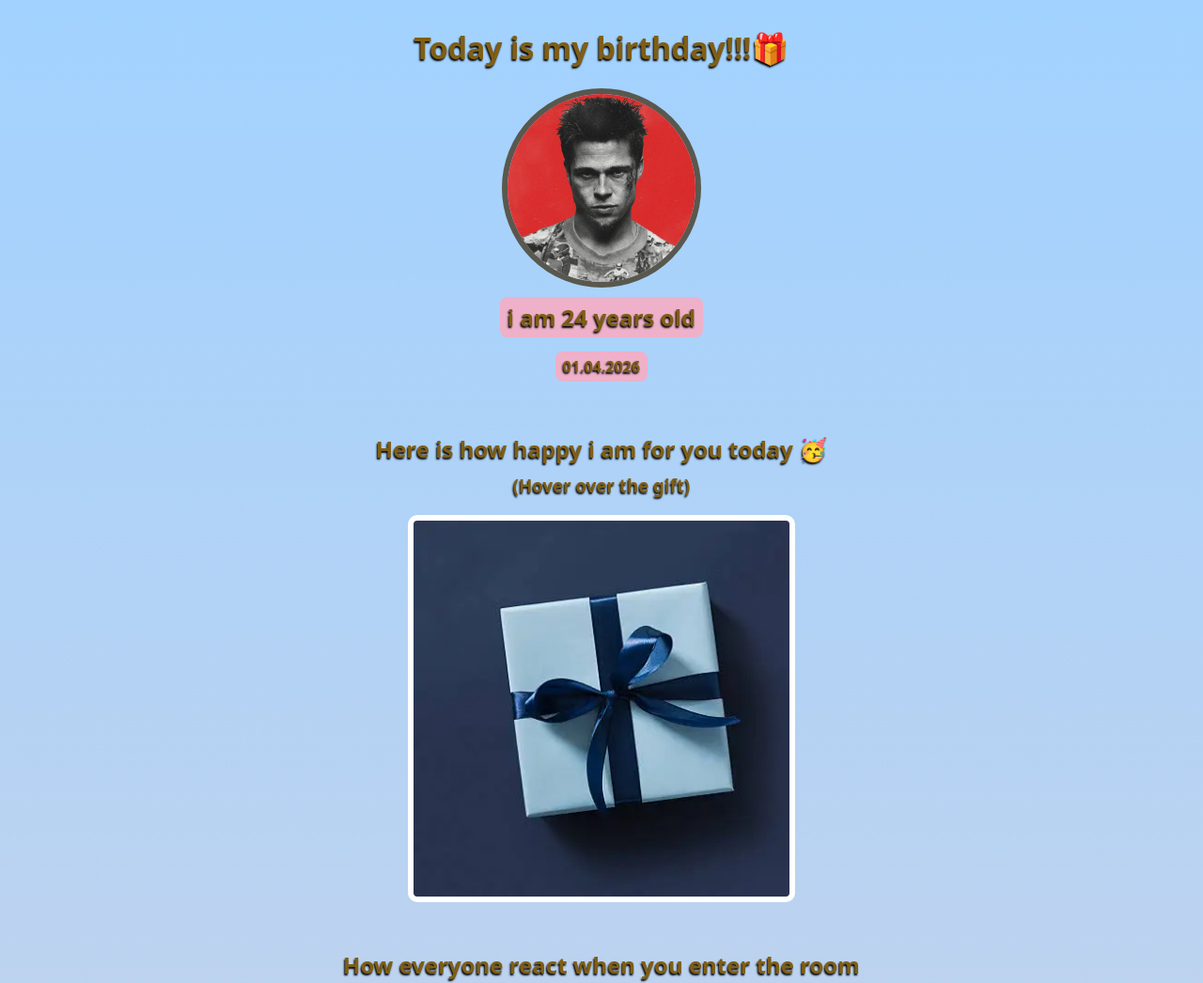
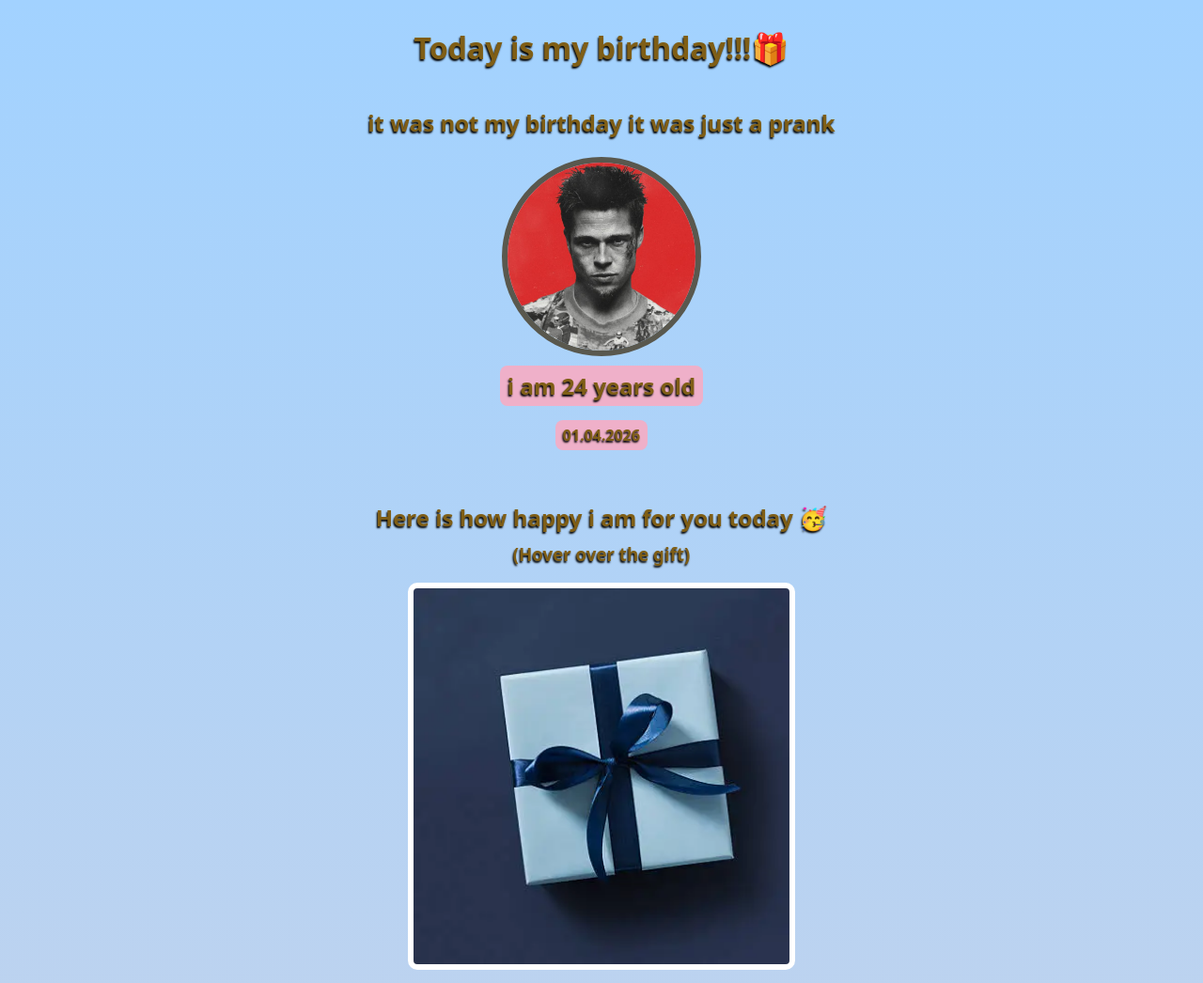
Before and after one commit to mdadil01999/HAPPY-BIRTHDAY-SITE, a plain HTML site: page index.html in a window 1280 px wide. Shown: the top 1046 px of the page at 94% size. Drawn offline with Linux system fonts and the light colour scheme; a web font is replaced by a local one.

Commit message:
initial commit
added a h2 header line

```diff
--- a/index.html
+++ b/index.html
@@ -17,6 +17,9 @@
 
 
         <h1>Today is my birthday!!!🎁</h1>
+
+        <h2>it was not my birthday it was just a prank </h2>
+
         <img id="image" src="assets/fc.jpg" alt="me">
         <h2 id="age">i am 24 years old</h2>
         <h4 id="age">01.04.2026</h4>
```
